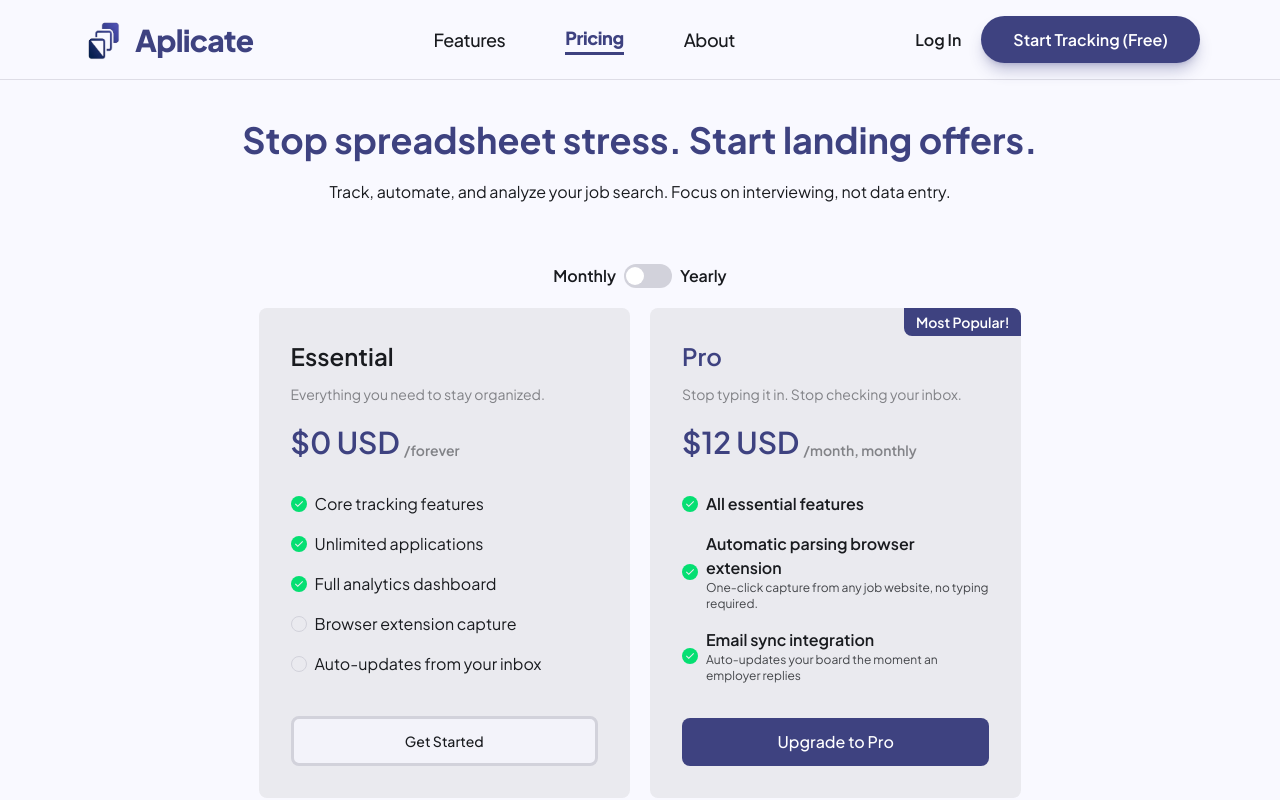
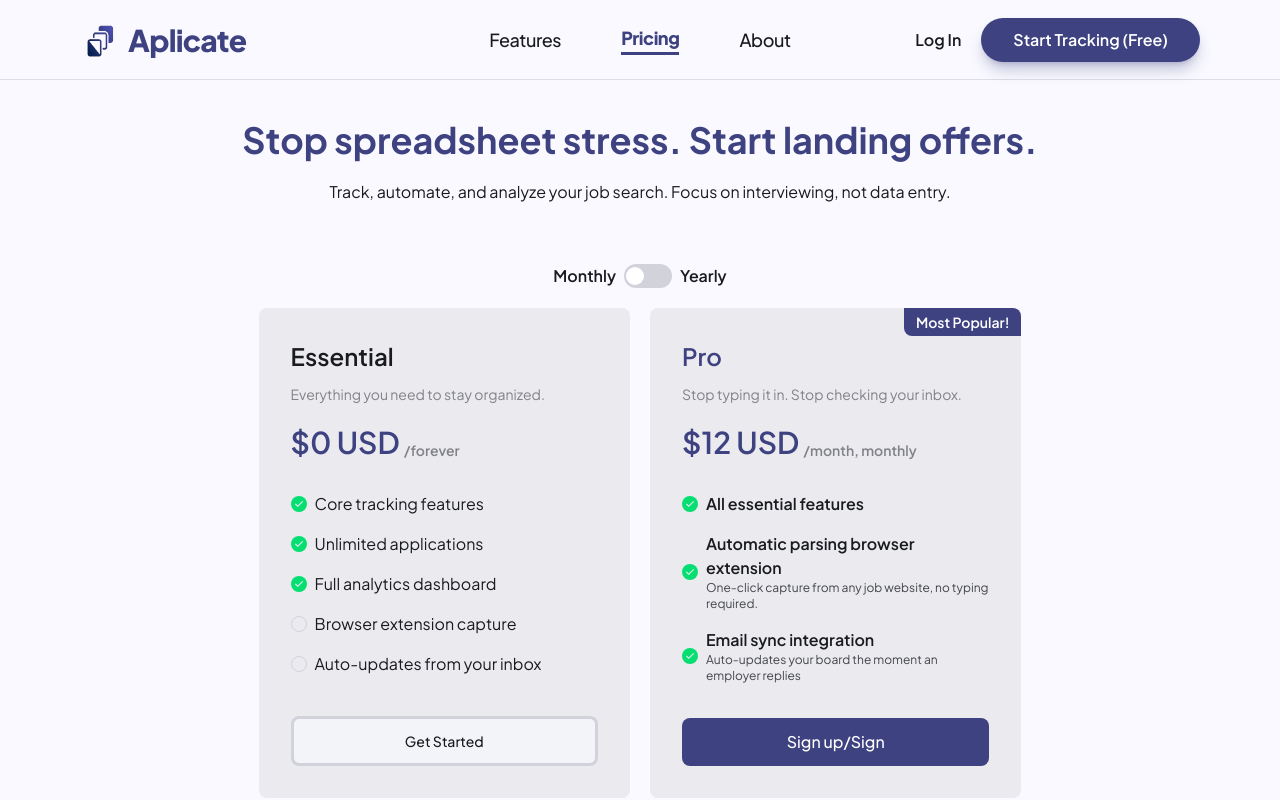
Before and after one commit to Galvatar/Aplicate, a Next.js app: page /pricing in a window 1280 px wide. Built offline with nearby package versions, Linux system fonts and the light colour scheme; no server answers.

Commit message:
Minor fixes for the ui

```diff
--- a/app/(app)/home/components/signalCard.tsx
+++ b/app/(app)/home/components/signalCard.tsx
@@ -1,13 +1,16 @@
 import { timeAgo } from "@/lib/timeAgo";
+import { useRouter } from "next/navigation";
 
 
 interface SignalCardProps {
+  id: string;
   company: string;
   title: string;
   timestamp: Date;
 }
 
 export default function SignalCard({
+  id,
   company,
   title,
   timestamp,
@@ -35,6 +38,7 @@ export default function SignalCard({
     "Nov",
     "Dec",
   ];
+  const router = useRouter();
 
   function GetPadded(count: number): string {
     if (count >= 10) {
@@ -45,7 +49,9 @@ export default function SignalCard({
   }
 
   return (
-    <div className="flex rounded-xl border-b border-surface-container justify-between p-5 hover:bg-surface-container-lowest transition-colors duration-500">
+    <div
+      onClick={() => router.push(`/job/${id}`)}
+      className="flex cursor-pointer rounded-xl border-b border-surface-container justify-between p-5 hover:bg-surface-container-lowest transition-colors duration-500">
       <div className="flex flex-col gap-2">
         <h1 className="text-on-surface">
           {title} <b>{company}</b>
--- a/app/(app)/home/page.tsx
+++ b/app/(app)/home/page.tsx
@@ -168,7 +168,7 @@ export default function Home() {
               {applications.length}
             </h1>
             {weekApplications.length > 0 && (
-              <h2 className="flex gap-1 text-sm text-secondary-fixed-dim items-center">
+              <h2 className="flex gap-1 text-sm text-secondary items-center">
                 <svg
                   xmlns="http://www.w3.org/2000/svg"
                   height="24px"
@@ -331,6 +331,7 @@ export default function Home() {
             return (
               <div key={app.id}>
                 <SignalCard
+                  id={app.id!}
                   title={title}
                   company={app.company}
                   timestamp={new Date(app.lastUpdate)}
--- a/app/(app)/settings/components/toggle.tsx
+++ b/app/(app)/settings/components/toggle.tsx
@@ -13,8 +13,8 @@ export default function ToggleButton({ disabled, status, onChange }: ToggleButto
                 if (disabled) return;
                 onChange(!status)
             }}
-            className={`flex items-center w-12 h-6 rounded-full p-0.5 ${!status ? 'bg-surface-container-highest' : 'bg-green-500'} ${disabled ? 'opacity-50' : 'opacity-100'} transition-colors`}>
-            <span className={`aspect-square h-4.5 rounded-full ${!status ? 'translate-x-0 bg-surface-container-lowest' : 'translate-x-6.5 bg-secondary-container'} duration-300 transition-all`} />
+            className={`flex items-center w-12 h-6 rounded-full p-0.5 ${!status ? 'bg-surface-container-highest' : 'bg-secondary'} ${disabled ? 'opacity-50' : 'opacity-100'} transition-colors`}>
+            <span className={`aspect-square h-4.5 rounded-full ${!status ? 'translate-x-0 bg-surface-container-lowest' : 'translate-x-6.5 bg-on-secondary'} duration-300 transition-all`} />
         </div>
     )
 }
--- a/app/(app)/settings/page.tsx
+++ b/app/(app)/settings/page.tsx
@@ -261,11 +261,17 @@ export default function SettingsPage() {
                             {userProfile?.user_metadata.email}
                         </h2>
                         {/** Premium tag */}
-                        {proUser &&
-                            <span className="flex w-fit gap-2 rounded-full bg-secondary-container/50 px-3 py-2 text-secondary font-semibold">
+                        {subscription?.subscription_id === "owner" ?
+                        <span className="flex w-fit gap-2 rounded-full bg-yellow-200 text-yellow-700 px-3 py-2 font-semibold">
+                            <svg xmlns="http://www.w3.org/2000/svg" height="24px" viewBox="0 -960 960 960" width="24px" fill="currentColor"><path d="m344-60-76-128-144-32 14-148-98-112 98-112-14-148 144-32 76-128 136 58 136-58 76 128 144 32-14 148 98 112-98 112 14 148-144 32-76 128-136-58-136 58Zm34-102 102-44 104 44 56-96 110-26-10-112 74-84-74-86 10-112-110-24-58-96-102 44-104-44-56 96-110 24 10 112-74 86 74 84-10 114 110 24 58 96Zm102-318Zm-42 142 226-226-56-58-170 170-86-84-56 56 142 142Z"/>
+                            </svg>
+                            Owner
+                        </span>
+                        : proUser &&
+                        <span className="flex w-fit gap-2 rounded-full bg-secondary-container/50 px-3 py-2 text-secondary font-semibold">
                             <svg xmlns="http://www.w3.org/2000/svg" height="24px" viewBox="0 -960 960 960" width="24px" fill="currentColor"><path d="M382-240 154-468l57-57 171 171 367-367 57 57-424 424Z"/>
                             </svg>
-                            Pro Member
+                            Pro User
                         </span>}
                     </div>
                 </div>
--- a/components/layout/header.tsx
+++ b/components/layout/header.tsx
@@ -4,15 +4,15 @@ import { usePathname, useRouter } from "next/navigation"
 export default function Header() {
     const router = useRouter();
     const pathname = usePathname();
-    const { user } = useUser();
+    const { user, loading } = useUser();
 
     return (
-        <div className="flex fixed w-full bg-background top-0 z-10 py-4 px-20 h-full max-h-20 border-b border-b-surface-container-high justify-between">
+        <div className="grid grid-cols-3 items-center fixed w-full bg-background top-0 z-10 py-4 px-20 h-full max-h-20 border-b border-b-surface-container-high">
             <span
                 onClick={() => router.push("/")}
-            className="flex gap-2 items-center cursor-pointer"
+                className="flex gap-2 items-center cursor-pointer justify-self-start"
             >
-                <div className="w-full h-full">
+                <div className="w-full h-10">
                     <img
                         src={"/lightLogo.png"}
                         className="aspect-square h-full block dark:hidden"
@@ -28,7 +28,8 @@ export default function Header() {
                     Aplicate
                 </h1>
             </span>
-            <div className="flex gap-15 tracking-tight text-lg font-medium items-center">
+
+            <div className="flex gap-15 tracking-tight text-lg font-medium items-center justify-self-center">
                 <button
                     onClick={() => router.push('/')}
                     className={`h-fit ${pathname === "/" ? "font-extrabold text-primary border-b-3 border-primary" : "hover:text-on-surface-variant"} transition-colors`}
@@ -48,17 +49,19 @@ export default function Header() {
                     About
                 </button>
             </div>
-            {user ?
-            <div className="flex gap-5 font-semibold items-center">
+
+            <div className="flex gap-5 font-semibold items-center justify-self-end">
+                {loading ? (
+                    <div className="w-32 h-10 bg-surface-container-high/60 animate-pulse rounded-full" />
+                ) : user ? (
                     <button
                         onClick={() => router.push("/home")}
-                    className="px-8 rounded-full h-full bg-primary hover:bg-primary-container text-on-primary transition-colors shadow-lg shadow-primary/30"
+                        className="px-8 py-2.5 rounded-full bg-primary hover:bg-primary-container text-on-primary transition-colors shadow-lg shadow-primary/30"
                     >
                         Go To Dashboard
                     </button>
-            </div>
-            :
-            <div className="flex gap-5 font-semibold items-center">
+                ) : (
+                    <>
                         <button
                             onClick={() => router.push("/login")}
                             className="hover:text-on-surface-variant transition-colors"
@@ -67,11 +70,13 @@ export default function Header() {
                         </button>
                         <button
                             onClick={() => router.push("/signup")}
-                    className="px-8 rounded-full h-full bg-primary hover:bg-primary-container text-on-primary transition-colors shadow-lg shadow-primary/30"
+                            className="px-8 py-2.5 rounded-full bg-primary hover:bg-primary-container text-on-primary transition-colors shadow-lg shadow-primary/30"
                         >
                             Start Tracking (Free)
                         </button>
-            </div>}
+                    </>
+                )}
+            </div>
         </div>
     )
 }
--- a/components/layout/sidebar.tsx
+++ b/components/layout/sidebar.tsx
@@ -98,7 +98,7 @@ export default function Sidebar() {
               height="24px"
               viewBox="0 -960 960 960"
               width="24px"
-              fill="#e3e3e3"
+              fill="currentColor"
             >
               <path d="M120-240v-80h720v80H120Zm0-200v-80h720v80H120Zm0-200v-80h720v80H120Z" />
             </svg>
@@ -266,7 +266,7 @@ export default function Sidebar() {
       <div className="flex-col w-full py-5 px-5 border-t border-surface-container-highest gap-3">
         <div
           onClick={() => router.push("/settings")}
-          className="flex cursor-pointer items-center font-semibold rounded-lg gap-3 py-3 px-5 hover:bg-surface-container-high transition-colors"
+          className={`flex cursor-pointer items-center font-semibold rounded-lg gap-3 py-3 px-5 hover:bg-surface-container-high ${pathname === "/settings" ? 'text-primary font-bold bg-surface-container-high' : ''} transition-colors`}
         >
           <div className="w-7 h-7 items-center justify-center">
             <svg
--- a/components/ui/lemonButton.tsx
+++ b/components/ui/lemonButton.tsx
@@ -87,7 +87,7 @@ export default function LemonButton({ yearly, manage }: BuyButtonProps) {
             onClick={handleUpgrade}
             className="w-full py-3 disabled:opacity-50 disabled:cursor-not-allowed disabled:hover:bg-primary bg-primary rounded-lg text-on-primary text-center font-medium hover:bg-primary/60 transition-colors"
         >
-            Upgrade to Pro
+            {!user ? 'Sign up/Sign' : 'Upgrade to Pro'}
         </button>
     )
 }
```
Lines whose indentation alone changed are shown as unchanged.
